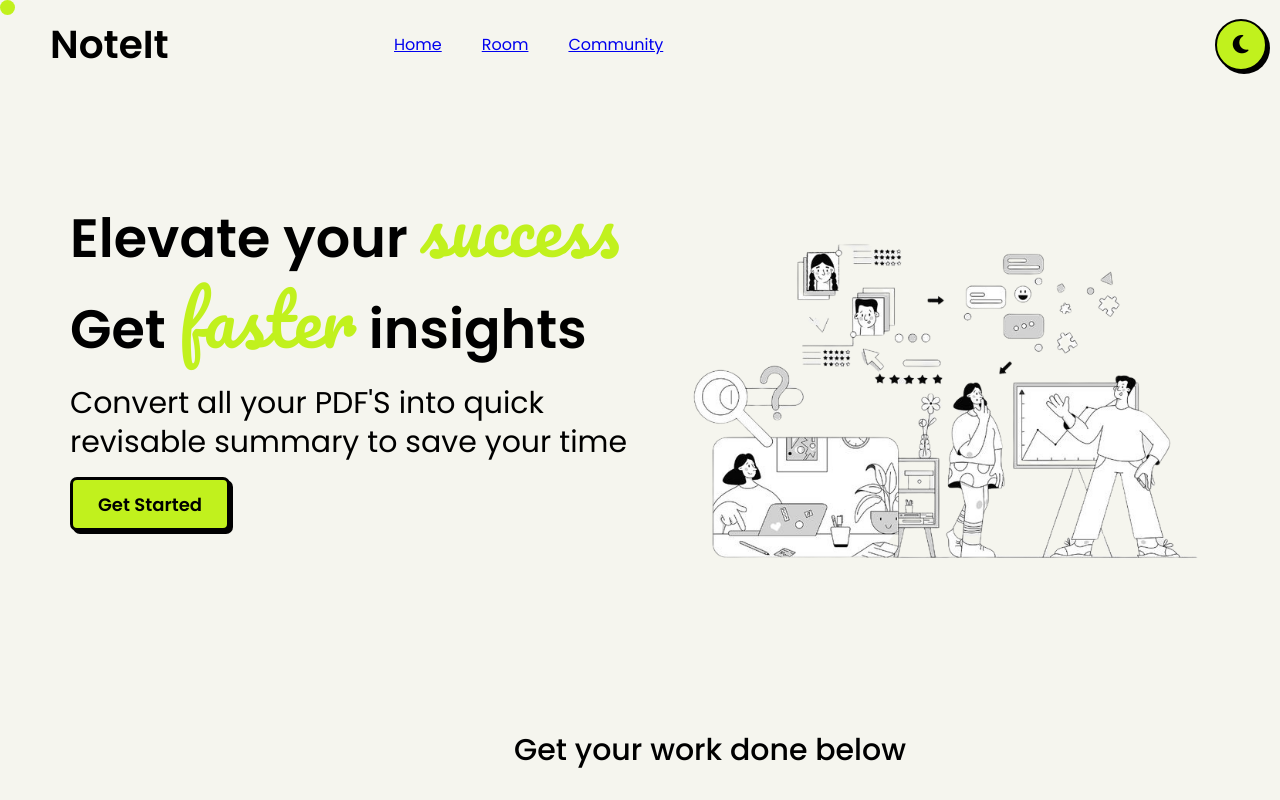
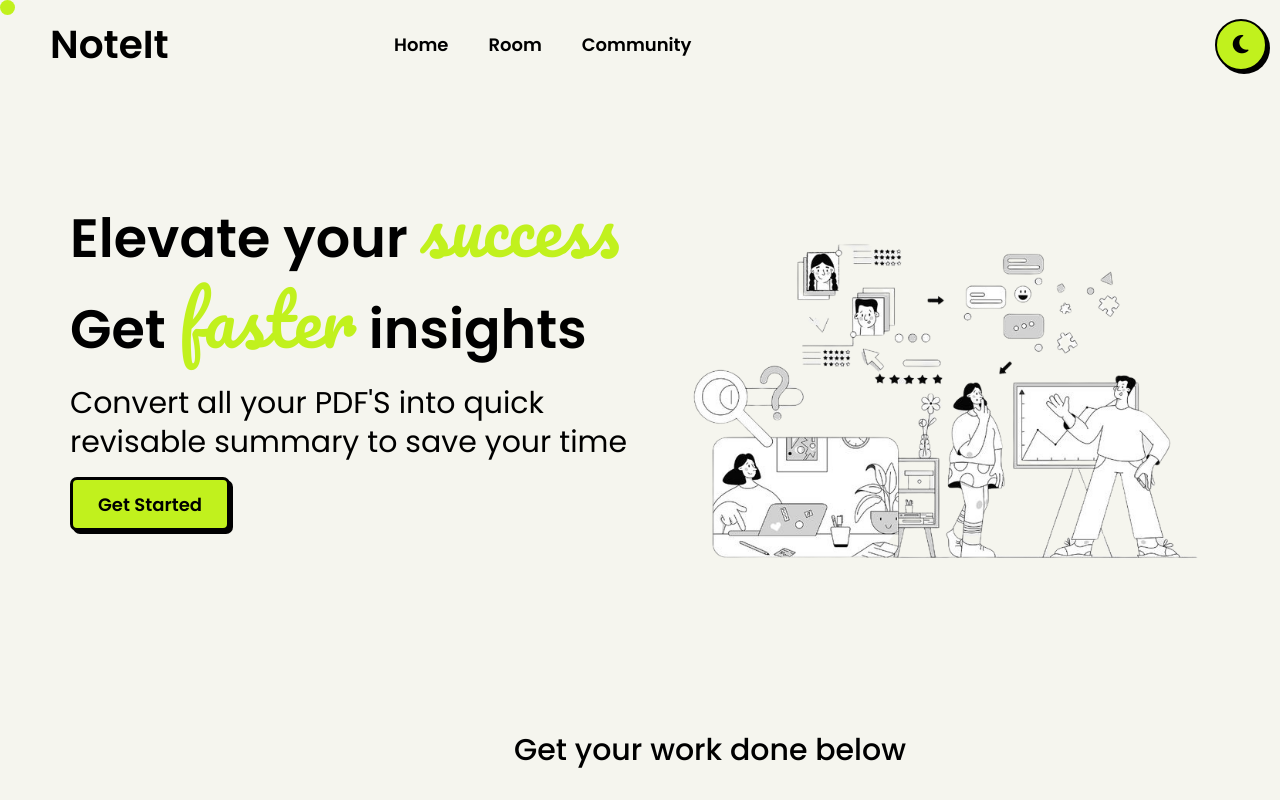
Before and after one commit to mishrayush15/NoteIt, a React (Vite) app: page / in a window 1280 px wide. Shown: the top 800 px of the page. Built offline with nearby package versions, Linux system fonts and the light colour scheme; a web font is replaced by a local one.

Commit message:
doneeeeeeeeeeeeee

```diff
--- a/src/Components/Community/CommunityPage.css
+++ b/src/Components/Community/CommunityPage.css
@@ -19,6 +19,14 @@
     }
 }
 
+.gear_main {
+    padding-top: 180px;
+    display: flex;
+    justify-content: center;
+    align-items: center;
+    flex-direction: column;
+}
+
 .gearbox {
     background: #111;
     height: 150px;
@@ -28,6 +36,7 @@
     overflow: hidden;
     border-radius: 6px;
     box-shadow: 0px 0px 0px 1px rgba(255, 255, 255, 0.1);
+
 }
 
 .gearbox .overlay {
--- a/src/Components/Community/CommunityPage.jsx
+++ b/src/Components/Community/CommunityPage.jsx
@@ -1,8 +1,13 @@
-import React from 'react'
+import React, { useState } from 'react'
 import './CommunityPage.css'
+import Navbar from '../Navbar/Navbar'
 
 const CommunityPage = () => {
+
     return (
+        <>
+            <Navbar/>
+        <div className='gear_main'>
             <div class="gearbox">
                 <div class="overlay"></div>
                 <div class="gear one">
@@ -37,6 +42,11 @@ const CommunityPage = () => {
                     </div>
                 </div>
             </div>
+            <br />
+            <h2>Coming Soon ...</h2>
+            <h1>Work in Progress</h1>
+        </div>
+    </>
     )
 }
 
--- a/src/Components/LandingPage/CenterContent/CenterContent.jsx
+++ b/src/Components/LandingPage/CenterContent/CenterContent.jsx
@@ -4,6 +4,8 @@ import { useGSAP } from "@gsap/react";
 import gsap from "gsap";
 
 const CenterContent = () => {
+
+
   const scrollToUploadSection = () => {
     const event = new CustomEvent("scrollToUploadSection");
     window.dispatchEvent(event);
--- a/src/Components/Navbar/Navbar.css
+++ b/src/Components/Navbar/Navbar.css
@@ -43,13 +43,25 @@ ul {
     gap: 2.5rem;
 }
 
-
 ul li {
     list-style: none;
+}
+
+
+.options a {
+    color: black;
+    text-decoration: none;
     font-size: 18px;
     font-weight: 600;
     cursor: pointer;
+    transition: linear 0.3s;
 }
+
+.options a:hover {
+    scale: 1.02;
+}
+
+
 
 .nav_contents .side_menu {
     width: 20%;
@@ -81,10 +93,10 @@ ul li {
 
 }
 
-.active {
-    text-decoration: underline #C1F11D 5px;
-    text-underline-position:below;
+.options a.active {
+    /* text-decoration: underline #C1F11D 5px;
+    text-underline-position:below; */
     transition: linear 0.2s;
-
+    color: #C1F11D;
 
 }
--- a/src/Components/Navbar/Navbar.jsx
+++ b/src/Components/Navbar/Navbar.jsx
@@ -1,27 +1,29 @@
+
+
+
 import React, { useState } from "react";
 import './Navbar.css'
 import { useGSAP } from "@gsap/react";
 import gsap from 'gsap';
-import { useRef } from 'react';
 import { Link } from "react-router-dom";
 
-const Navbar = ( {theme , setTheme}) => {
+const Navbar = ({ theme, setTheme }) => {
 
-  const[isSelected, setIsSelected] = useState("");
+  const [isSelected, setIsSelected] = useState("");
 
   const toggleTheme = () => {
-    setTheme((prevTheme) => (prevTheme === "light" ? "dark" : "light" ))
+    setTheme((prevTheme) => (prevTheme === "light" ? "dark" : "light"));
   }
 
   const tl = gsap.timeline();
 
-  useGSAP( () => {
+  useGSAP(() => {
     tl.from(".logo", {
       opacity: 0,
       delay: 0.5,
-      duration:0.5,
+      duration: 0.5,
       y: 30
-    })
+    });
 
     tl.from("li", {
       y: -30,
@@ -29,16 +31,15 @@ const Navbar = ( {theme , setTheme}) => {
       duration: 0.7,
       stagger: 0.2,
       opacity: 0
-    })
+    });
 
     tl.from(".side_menu", {
       opacity: 0,
       delay: 0,
-      duration:0.5,
+      duration: 0.5,
       y: 30
-    })
-  })
-
+    });
+  });
 
   return (
     <div className="nav_container">
@@ -48,16 +49,39 @@ const Navbar = ( {theme , setTheme}) => {
         </div>
         <div className="options">
           <ul>
-            <Link to="/" onClick={() => setIsSelected("home")} className = {isSelected === "home" ? "active" : " "}>Home</Link>
-            <Link to="/room" onClick={() => setIsSelected("room")} className = {isSelected === "room" ? "active" : " "}>Room</Link>
-            <Link to="/community" onClick={() => setIsSelected("community")} className = {isSelected === "community" ? "active" : " "}>Community</Link>
+            <li>
+              <Link
+                to="/"
+                onClick={() => setIsSelected("home")}
+                className={isSelected === "home" ? "active" : ""}
+              >
+                Home
+              </Link>
+            </li>
+            <li>
+              <Link
+                to="/room"
+                onClick={() => setIsSelected("room")}
+                className={isSelected === "room" ? "active" : ""}
+              >
+                Room
+              </Link>
+            </li>
+            <li>
+              <Link
+                to="/community"
+                onClick={() => setIsSelected("community")}
+                className={isSelected === "community" ? "active" : ""}
+              >
+                Community
+              </Link>
+            </li>
           </ul>
         </div>
         <div className="side_menu">
           <div className="icons" onClick={toggleTheme}>
-            <i className={`fa-solid ${ theme === "light" ? "fa-moon" : "fa-sun"}` } ></i>
+            <i className={`fa-solid ${theme === "light" ? "fa-moon" : "fa-sun"}`}></i>
           </div>
-
         </div>
       </div>
     </div>
--- a/src/Components/Room/RoomPage.css
+++ b/src/Components/Room/RoomPage.css
@@ -1,4 +1,3 @@
-/* From Uiverse.io by Nawsome */
 @keyframes clockwise {
     0% {
         transform: rotate(0deg);
--- a/src/Components/Room/RoomPage.jsx
+++ b/src/Components/Room/RoomPage.jsx
@@ -1,9 +1,14 @@
-import React from 'react'
+import React, { useState } from 'react'
 import './RoomPage.css'
+import Navbar from '../Navbar/Navbar'
 
 const RoomPage = () => {
+
+
     return (
-        <div>
+        <>
+            <Navbar/>
+        <div className='gear_main'>
             <div class="gearbox">
                 <div class="overlay"></div>
                 <div class="gear one">
@@ -38,7 +43,12 @@ const RoomPage = () => {
                     </div>
                 </div>
             </div>
+            <br />
+
+            <h2>Coming Soon ...</h2>
+            <h1>Work in Progress</h1>
         </div>
+    </>
     )
 }
 
--- a/src/index.css
+++ b/src/index.css
@@ -4,7 +4,6 @@
     padding: 0;
     margin: 0;
     font-family: poppins;
-    cursor: none;
     z-index: 1000;
 
 }
@@ -38,6 +37,10 @@ body {
 .main_app_container.light {
     background-color: #f5f5ee;
 
+}
+
+.main_app_container.dark .nav_container a {
+    color: #C1F11D;
 }
 
 .main_app_container.dark .nav_container{
```
